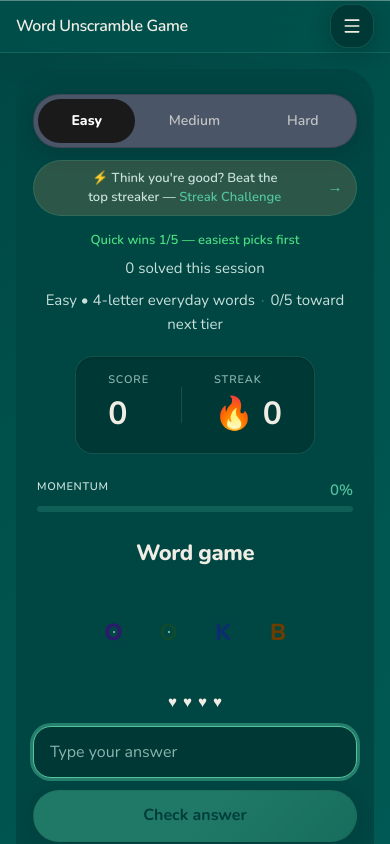
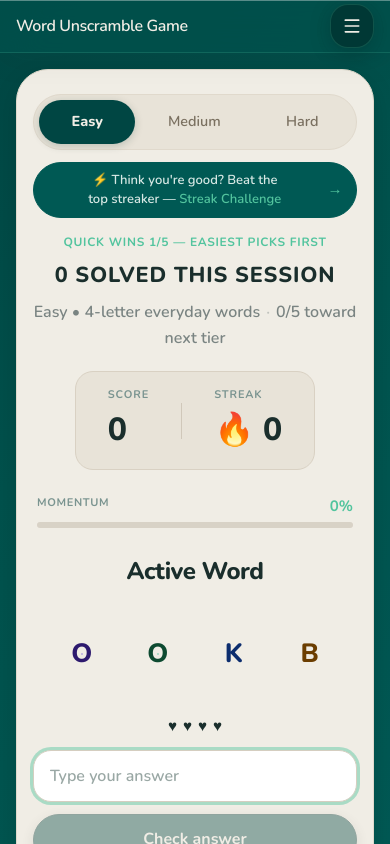
Before and after one commit to muhammadkhanali2007-boop/Scrambledaily, a Next.js app: page / in a window 390 px wide. Shown: the top 844 px of the page. Built offline with nearby package versions, Linux system fonts and the light colour scheme.

Commit message:
colour and font style change

```diff
--- a/src/components/word-game/WordGameExperience.tsx
+++ b/src/components/word-game/WordGameExperience.tsx
@@ -675,7 +675,7 @@ export function WordGameExperience() {
           </div>
 
           <h1 className="game-title wg-title mb-6 text-center">
-            Word game
+            Active Word
           </h1>
 
           {loadingGame && !scrambledWord ? (
--- a/src/styles/home-game.css
+++ b/src/styles/home-game.css
@@ -1,20 +1,27 @@
 /**
- * Home page word game — layout tweaks only (.wg-home).
- * Colors inherit from word-game.css + globals.css luxe tokens.
+ * Home page word game — ScrambleDaily-style typography & colors on light card.
  */
 
-/* Difficulty segment — gray track with a solid-black active tab */
+/* Readable text tokens inside the cream game card (overrides page-level light text). */
+.wg-home {
+  font-family: var(--font-inter), ui-sans-serif, system-ui, sans-serif;
+  --text-primary: #1a2e2c;
+  --text-muted: #7a8482;
+  color: #1a2e2c;
+}
+
+/* Difficulty segment — beige track, forest-green active pill */
 .wg-home .wg-diff-segment {
   display: inline-flex;
   width: 100%;
   max-width: 100%;
   justify-content: center;
   margin: 0 auto 0.75rem;
-  padding: 4px;
-  border-radius: var(--luxe-radius-lg);
-  border: 1px solid rgba(0, 0, 0, 0.18);
-  background: #4a5568;
-  box-shadow: var(--luxe-shadow-soft);
+  padding: 5px;
+  border-radius: 50px;
+  border: 1px solid #e0d9cc;
+  background: #e8e3d8;
+  box-shadow: none;
 }
 
 .wg-home .wg-diff-segment .wg-diff-tab {
@@ -23,30 +30,59 @@
   border: none;
   box-shadow: none;
   background: transparent;
-  color: rgba(240, 237, 229, 0.72);
+  border-radius: 50px;
+  color: #7a7060;
+  font-family: var(--font-inter), ui-sans-serif, system-ui, sans-serif;
+  font-weight: 600;
+  font-size: 0.9rem;
 }
 
 .wg-home .wg-diff-segment .wg-diff-tab:hover:not(:disabled) {
-  background: rgba(255, 255, 255, 0.08);
-  color: #f0ede5;
+  background: rgba(255, 255, 255, 0.45);
+  color: #5c564e;
 }
 
 .wg-home .wg-diff-segment .wg-diff-tab--active,
 .wg-home .wg-diff-segment .wg-diff-tab--active:hover:not(:disabled) {
-  background: #1a1a1a;
-  color: #ffffff;
+  background: #004643;
+  color: #f0ede5;
   font-weight: 800;
-  box-shadow: none;
+  box-shadow: 0 2px 8px rgba(0, 50, 47, 0.2);
 }
 
-/* Title */
+/* Headings & meta copy */
 .wg-home .game-title,
 .wg-home .game-title.wg-title {
-  font-family: var(--font-playfair), ui-sans-serif, system-ui, sans-serif;
-  font-size: 1.375rem;
+  font-family: var(--font-inter), ui-sans-serif, system-ui, sans-serif;
+  font-size: 1.5rem;
   font-weight: 800;
   letter-spacing: -0.02em;
-  color: var(--luxe-text-strong);
+  color: #1a2e2c;
+}
+
+.wg-home .wg-callout-soft {
+  color: #52c49e !important;
+  font-family: var(--font-inter), ui-sans-serif, system-ui, sans-serif;
+  font-size: 0.75rem;
+  font-weight: 700;
+  letter-spacing: 0.06em;
+  text-transform: uppercase;
+}
+
+.wg-home .wg-game-session-solved {
+  color: #1a2e2c !important;
+  font-family: var(--font-inter), ui-sans-serif, system-ui, sans-serif;
+  font-size: clamp(1.35rem, 4vw, 1.65rem);
+  font-weight: 800;
+  letter-spacing: 0.04em;
+  text-transform: uppercase;
+}
+
+.wg-home .wg-game-subtitle {
+  color: #7a8482 !important;
+  font-family: var(--font-inter), ui-sans-serif, system-ui, sans-serif;
+  font-size: 1rem;
+  font-weight: 600;
 }
 
 /* Stats bar */
@@ -57,10 +93,10 @@
   gap: 2rem;
   margin: 0 auto 1.5rem;
   padding: 0.875rem 2rem;
-  border: 1px solid var(--luxe-border);
+  border: 1px solid #d9d1c3;
   border-radius: var(--luxe-radius-md);
-  background: var(--luxe-surface-muted);
-  box-shadow: var(--luxe-shadow-inset);
+  background: #e8e3d8;
+  box-shadow: none;
 }
 
 .wg-home .stats-bar--hot .stat--hot .stat-value {
@@ -69,27 +105,84 @@
 
 .wg-home .stat-label {
   display: block;
+  font-family: var(--font-inter), ui-sans-serif, system-ui, sans-serif;
   font-size: 0.6875rem;
-  font-weight: 600;
+  font-weight: 700;
   letter-spacing: 0.08em;
   text-transform: uppercase;
-  color: var(--luxe-text-tertiary);
+  color: #7a9490;
 }
 
 .wg-home .stat-value {
   display: block;
-  font-family: var(--font-poppins), var(--font-inter), sans-serif;
+  font-family: var(--font-inter), ui-sans-serif, system-ui, sans-serif;
   font-size: 2rem;
+  font-weight: 800;
+  font-variant-numeric: tabular-nums;
+  color: #1a2e2c;
+}
+
+.wg-home .wg-muted-label {
+  color: #7a9490;
+  font-family: var(--font-inter), ui-sans-serif, system-ui, sans-serif;
   font-weight: 700;
-  font-variant-numeric: tabular-nums;
-  color: var(--luxe-text-strong);
+}
+
+.wg-home .wg-progress-pct {
+  color: #52c49e;
+  font-family: var(--font-inter), ui-sans-serif, system-ui, sans-serif;
+  font-weight: 700;
+}
+
+.wg-home .wg-progress-track {
+  background: #d8d2c6;
+}
+
+.wg-home .wg-progress-fill {
+  background: #52c49e;
+}
+
+.wg-home .wg-input {
+  font-family: var(--font-inter), ui-sans-serif, system-ui, sans-serif;
+  font-weight: 600;
+  color: #1a2e2c;
+  background: #ffffff;
+  border-color: #d5cec0;
+}
+
+.wg-home .wg-input::placeholder {
+  color: #9aa8a5;
+}
+
+.wg-home .wg-btn-primary {
+  font-family: var(--font-inter), ui-sans-serif, system-ui, sans-serif;
+  font-weight: 700;
+  color: #f0ede5;
+  background: #004643;
+  border-color: #003835;
+  box-shadow: 0 4px 14px rgba(0, 50, 47, 0.22);
+}
+
+.wg-home .wg-btn-primary:hover:not(:disabled) {
+  background: #005954;
+  filter: none;
+}
+
+.wg-home .wg-link {
+  color: #005954;
+  font-weight: 600;
+}
+
+.wg-home .wg-streak-entry {
+  font-family: var(--font-inter), ui-sans-serif, system-ui, sans-serif;
+  font-weight: 600;
 }
 
 .wg-home .stat-divider {
   width: 1px;
   height: 2.25rem;
   flex-shrink: 0;
-  background: var(--luxe-border);
+  background: #d0c8ba;
 }
 
 /* Word display — responsive tile sizing */
@@ -106,15 +199,6 @@
   justify-content: center;
 }
 
-.wg-home .wg-word-display .wg-tile {
-  --tile-size: 3.05rem;
-}
-
-.wg-home .wg-word-display .wg-tile-face--front {
-  font-size: clamp(1.45rem, 5.5vw, 1.9rem);
-  font-weight: 800;
-}
-
 .wg-home .wg-tiles-outer {
   --wg-tile-gap: clamp(6px, 1.5vw, 10px);
   --wg-letter-count: 6;
@@ -129,23 +213,24 @@
 .wg-home .wg-tiles {
   flex-wrap: wrap;
   justify-content: center;
-  gap: var(--wg-tile-gap);
+  gap: clamp(12px, 2vw, 16px);
   width: 100%;
   max-width: 100%;
   min-width: 0;
   margin: 0 auto;
 }
 
-/* Match Streak Challenge tile metrics exactly (.wg-streak-letter) */
+/* Home scrambled letters: solid rounded premium tiles */
 .wg-home .wg-tile {
-  --tile-size: 3.05rem;
-  width: auto;
-  min-width: 3.05rem;
-  height: 3.7rem;
-  min-height: 3.7rem;
+  --tile-size: clamp(4rem, 9vw, 4.95rem);
+  width: var(--tile-size);
+  min-width: var(--tile-size);
+  height: var(--tile-size);
+  min-height: var(--tile-size);
   max-width: none;
   flex: 0 0 auto;
   box-sizing: border-box;
+  padding: 2px;
 }
 
 .wg-home .wg-tile-inner {
@@ -160,48 +245,59 @@
 }
 
 .wg-home .wg-tile-face--front {
-  font-size: clamp(1.45rem, 5.5vw, 1.9rem);
+  font-size: clamp(1.65rem, 3.8vw, 2rem);
   font-weight: 800;
+  border-radius: 14px;
+  border: 1px solid rgba(0, 0, 0, 0.07);
+  box-shadow:
+    0 8px 18px rgba(19, 30, 28, 0.18),
+    0 2px 4px rgba(19, 30, 28, 0.1);
+  display: flex;
+  align-items: center;
+  justify-content: center;
+  line-height: 1;
+  opacity: 1;
+  background-clip: padding-box;
 }
 
 /* Home page scrambled letters: same multicolor tile look as Streak. */
 .wg-home .wg-tiles .wg-tile:nth-child(8n + 1) .wg-tile-face--front {
-  background: #c8b8f0;
+  background: #c8b8f0 !important;
   color: #2d1a6e;
 }
 
 .wg-home .wg-tiles .wg-tile:nth-child(8n + 2) .wg-tile-face--front {
-  background: #a8e6cf;
+  background: #a8e6cf !important;
   color: #0d4a30;
 }
 
 .wg-home .wg-tiles .wg-tile:nth-child(8n + 3) .wg-tile-face--front {
-  background: #b8d4f8;
+  background: #b8d4f8 !important;
   color: #0c2d6e;
 }
 
 .wg-home .wg-tiles .wg-tile:nth-child(8n + 4) .wg-tile-face--front {
-  background: #fde8b0;
+  background: #fde8b0 !important;
   color: #6b3d00;
 }
 
 .wg-home .wg-tiles .wg-tile:nth-child(8n + 5) .wg-tile-face--front {
-  background: #f9c6d0;
+  background: #f9c6d0 !important;
   color: #6b1a2a;
 }
 
 .wg-home .wg-tiles .wg-tile:nth-child(8n + 6) .wg-tile-face--front {
-  background: #c8e6c9;
+  background: #c8e6c9 !important;
   color: #1b5e20;
 }
 
 .wg-home .wg-tiles .wg-tile:nth-child(8n + 7) .wg-tile-face--front {
-  background: #ffe0b2;
+  background: #ffe0b2 !important;
   color: #6d3a00;
 }
 
 .wg-home .wg-tiles .wg-tile:nth-child(8n) .wg-tile-face--front {
-  background: #e1bee7;
+  background: #e1bee7 !important;
   color: #4a1460;
 }
 
@@ -215,7 +311,6 @@
 
 .wg-home .wg-tiles--revealed .wg-tile-face--front {
   border-color: var(--luxe-accent-mid);
-  background: var(--wg-accent-warm-soft);
 }
 
 .wg-home .wg-tiles--revealed .wg-tile:disabled {
@@ -223,9 +318,95 @@
   opacity: 1;
 }
 
-/* Home center card — blends into the page (no floating panel look) */
+/* Home center card — light sand card, like reference screenshot */
 .wg-root .wg-card {
-  background: #004643;
-  border-color: transparent;
+  background: #f0ede5;
+  border-color: #dfd9cc;
+  box-shadow: 0 8px 24px rgba(0, 0, 0, 0.12);
+}
+
+/* Streak challenge teaser strip inside home card */
+.wg-home .wg-streak-entry {
+  background: #005954;
+  border-color: #005954;
+  color: #d6e8e4;
   box-shadow: none;
 }
+
+.wg-home .wg-streak-entry-accent,
+.wg-home .wg-streak-entry-arrow {
+  color: #52c49e;
+}
+
+.wg-home .wg-streak-entry:hover:not(:disabled) {
+  background: #004d48;
+  border-color: #004d48;
+  color: #e8f3f1;
+  box-shadow: none;
+}
+
+/*
+ * Streak Challenge inside the light center card (not inside .wg-home).
+ * Override inherited light theme tokens so top text is readable.
+ */
+.wg-root .wg-card .wg-streak-view {
+  --wg-text: #1f2422;
+  --wg-text-muted: #4f6763;
+  --text-primary: #1f2422;
+  --text-muted: #4f6763;
+  color: #1f2422;
+}
+
+.wg-root .wg-card .top-streak-bar,
+.wg-root .wg-card .wg-streak-tagline,
+.wg-root .wg-card .wg-streak-meta,
+.wg-root .wg-card .wg-streak-message,
+.wg-root .wg-card .wg-streak-win-note,
+.wg-root .wg-card .wg-streak-rank-sub {
+  color: #3f4a47 !important;
+  font-family: var(--font-inter), ui-sans-serif, system-ui, sans-serif;
+  font-weight: 700;
+  letter-spacing: 0.02em;
+}
+
+.wg-root .wg-card .wg-streak-header,
+.wg-root .wg-card .wg-streak-counter,
+.wg-root .wg-card .wg-streak-counter-score,
+.wg-root .wg-card .wg-streak-timer-value,
+.wg-root .wg-card .wg-streak-try-again,
+.wg-root .wg-card .wg-streak-win-title,
+.wg-root .wg-card .wg-streak-win-sub,
+.wg-root .wg-card .wg-streak-rank-title {
+  color: #1f2422 !important;
+  font-family: var(--font-inter), ui-sans-serif, system-ui, sans-serif;
+  font-weight: 800;
+  letter-spacing: 0.03em;
+}
+
+.wg-root .wg-card .wg-streak-back {
+  color: #1f2422 !important;
+}
+
+.wg-root .wg-card .top-streak-bar {
+  color: #222826 !important;
+  font-weight: 800;
+  letter-spacing: 0.03em;
+}
+
+.wg-root .wg-card .wg-streak-header {
+  color: #202726 !important;
+  font-weight: 800;
+  letter-spacing: 0.06em;
+}
+
+.wg-root .wg-card .wg-streak-tagline {
+  color: #3f4a47 !important;
+  font-weight: 700;
+}
+
+.wg-root .wg-card .wg-streak-counter,
+.wg-root .wg-card .wg-streak-counter-score {
+  color: #1f2422 !important;
+  font-weight: 800;
+  letter-spacing: 0.02em;
+}
--- a/src/styles/mobile.css
+++ b/src/styles/mobile.css
@@ -107,9 +107,9 @@
   }
 
   .wg-home .wg-tile {
-    min-width: 3.05rem;
-    min-height: 3.7rem;
-    height: 3.7rem;
+    min-width: 3.9rem;
+    min-height: 3.9rem;
+    height: 3.9rem;
   }
 
   .wg-home .stats-bar {
```
